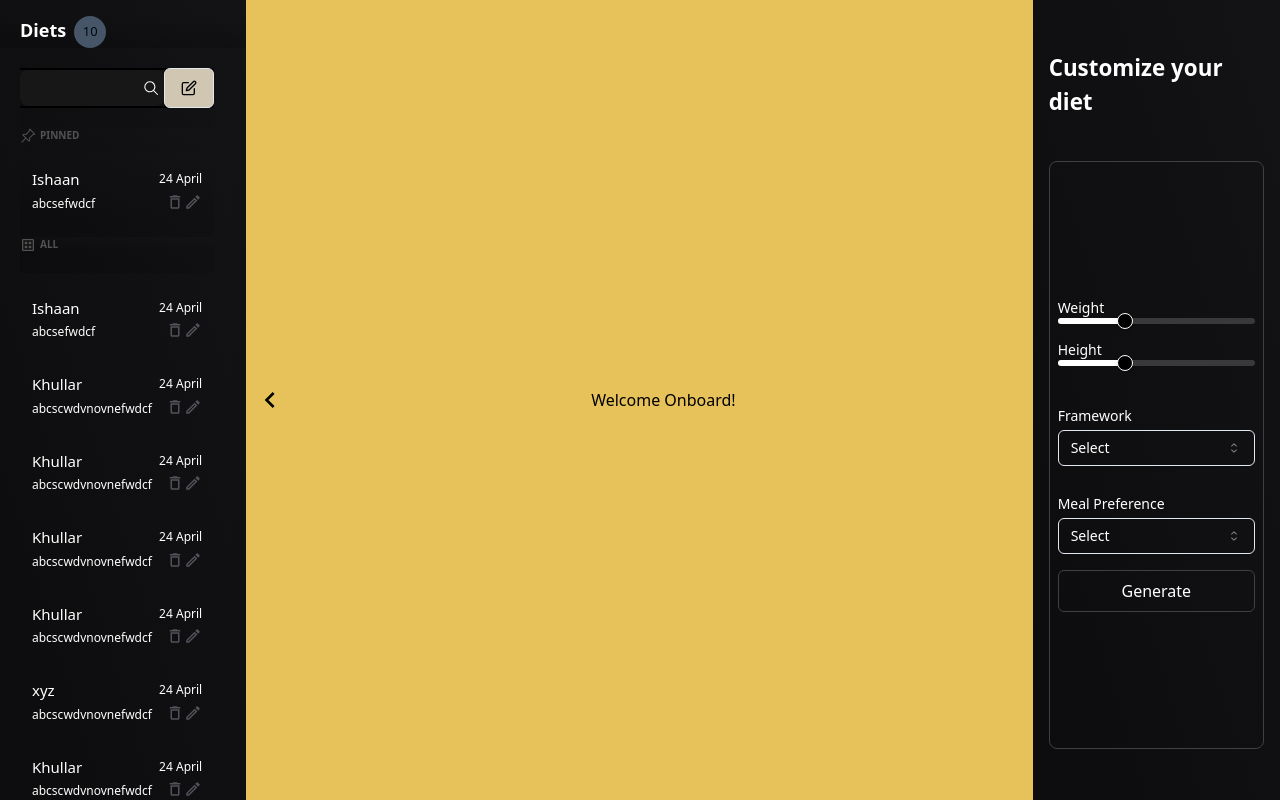
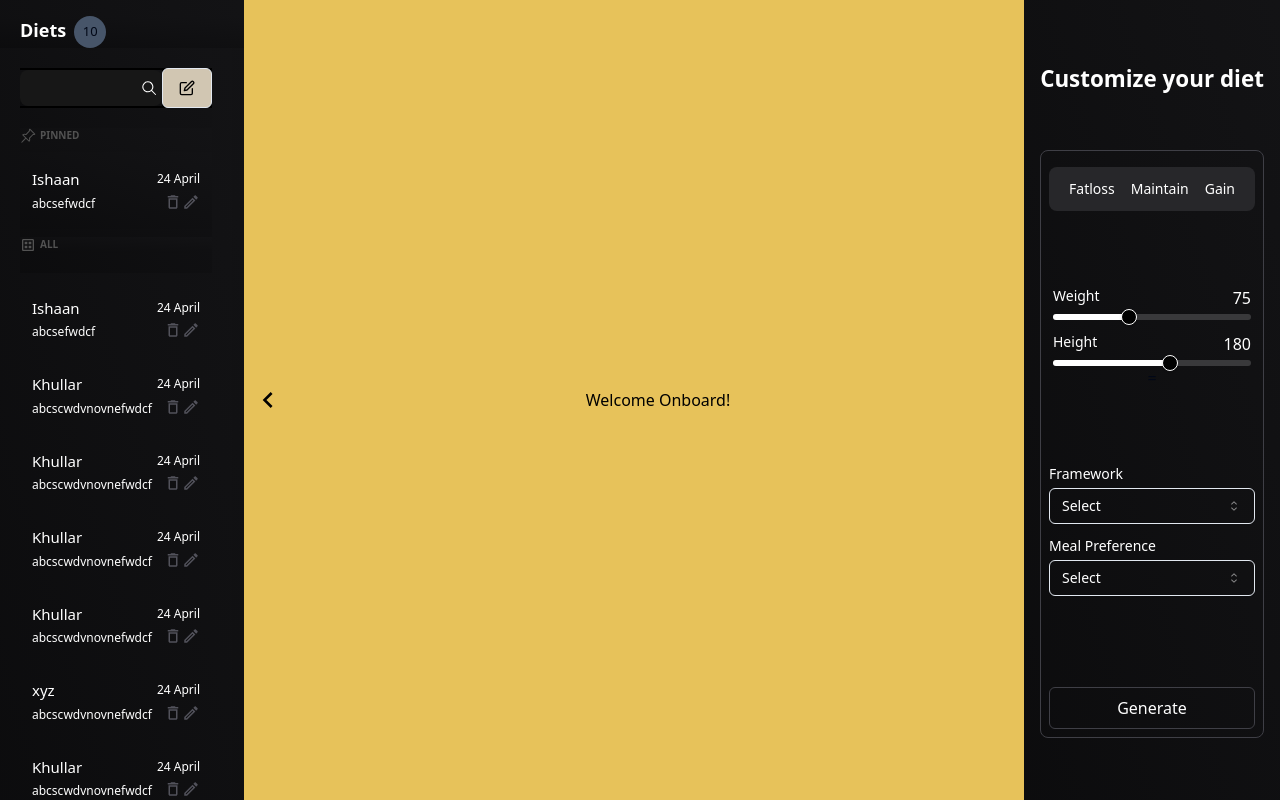
Before and after one commit to ishk9/getYourDiet, a Next.js app in the folder client/: page /Home in a window 1280 px wide. Built offline with nearby package versions, Linux system fonts and the light colour scheme.

Commit message:
Feature: Added goal button

```diff
--- a/client/components/UserInputSection.js
+++ b/client/components/UserInputSection.js
@@ -1,34 +1,102 @@
 import { Select, SelectTrigger, SelectValue, SelectContent, SelectItem } from "./ui/select"
 import { Slider } from "./ui/slider"
-
+import { useState } from "react"
 
 function UserInputSection() {
+    const [wght, setWght] = useState(75);
+    const [hght, setHght] = useState(180);
+
+    const [fatloss, setFatloss] = useState(false);
+    const [maintain, setMaintain] = useState(false);
+    const [gain, setGain] = useState(false);
+
+    const handleInput = (e) => {
+        console.log(e);
+        switch(e){
+            case 0:
+                setFatloss(true);
+                setMaintain(false);
+                setGain(false);
+                break;
+            case 1:
+                setFatloss(false);
+                setMaintain(true);
+                setGain(false);
+                break;
+            case 2:
+                setFatloss(false);
+                setMaintain(false);
+                setGain(true);
+                break;
+            default:
+                setFatloss(false);
+                setMaintain(false);
+                setGain(false);
+                break;
+        }
+        console.log(fatloss, maintain, gain);
+    }
+
+    const handleWghtChange = (value) => {
+        console.log(value);
+        setWght(value);
+    };
+    const handleHghtChange = (value) => {
+        console.log(value);
+        setHght(value);
+    };
     return (
-        <div className='h-3/4 w-full flex flex-col justify-center items-center bg-transparent border-[1px] rounded-lg border-zinc-700'>
+        <div className='h-3/4 w-full flex flex-col justify-between items-center bg-transparent border-[1px] rounded-lg border-zinc-700 p-2'>
 
             {/* Goal */}
-            <div>
-
+            <div className="flex justify-center items-center w-full bg-[#27272A] px-4 py-1 rounded-lg mt-2">
+                <button onClick={() => handleInput(0)} className={`p-2 rounded-lg w-20 flex justify-center items-center ${fatloss ? "bg-black" : "bg-transparent"}`}>
+                    <p className="text-white text-sm">Fatloss</p>
+                </button>
+                <button onClick={() => handleInput(1)} className={`p-2 rounded-lg w-20 flex justify-center items-center ${maintain ? "bg-black" : "bg-transparent"}`}>
+                    <p className="text-white text-sm">Maintain</p>
+                </button>
+                <button onClick={() => handleInput(2)} className={`p-2 rounded-lg w-20 flex justify-center items-center ${gain ? "bg-black" : "bg-transparent"}`}>
+                    <p className="text-white text-sm">Gain</p>
+                </button>
             </div>
 
 
-            <div className='flex flex-col w-full justify-center items-center p-2'>
-                <div className='flex flex-col w-full justify-center items-start'>
-                    <label className='text-white text-sm font-medium cursor-default'>Weight</label>
-                    {/* <input placeholder="80kg" className='rounded-lg mt-1 p-2 w-full bg-transparent border-[1px] text-white border-zinc-700 hover:border-white'/> */}
-                    <Slider defaultValue={[33]} max={100} step={1} />
+            <div className='flex flex-col w-full justify-center items-center'>
+                <div className='flex flex-col w-full justify-center items-start px-1'>
+                    <div className='flex w-full justify-between mb-1'>
+                        <label className='text-white text-sm font-medium cursor-default'>Weight</label>
+                        <p className="text-white">{wght}</p>
+                    </div>
 
+                    <Slider
+                        defaultValue={[wght]}
+                        max={150}
+                        min={30}
+                        onValueChange={handleWghtChange}
+                        step={1}
+                    />
                 </div>
-                <div className='flex flex-col w-full justify-center items-start mt-4'>
-                    <label className='text-white text-sm font-medium cursor-default'>Height</label>
-                    {/* <input placeholder="180cm" className='rounded-lg mt-1 w-full p-2 bg-transparent border-[1px] text-white border-zinc-700 hover:border-white'/> */}
-                    <Slider defaultValue={[33]} max={100} step={1} />
+                <div className='flex flex-col w-full justify-center items-start px-1 mt-3'>
+                    <div className='flex w-full justify-between mb-1'>
+                        <label className='text-white text-sm font-medium cursor-default'>Height</label>
+                        <p className="text-white">{hght}</p>
+                    </div>
 
+                    <Slider
+                        defaultValue={[hght]}
+                        max={220}
+                        min={120}
+                        onValueChange={handleHghtChange}
+                        step={1}
+                    />
                 </div>
+
+           =
             </div>
 
-            <div className="flex flex-col w-full justify-evenly items-center mt-6">
-                <div className='flex flex-col w-full justify-center items-start p-2'>
+            <div className="flex flex-col w-full justify-evenly items-center">
+                <div className='flex flex-col w-full justify-center items-start'>
                     <h1 className="text-white text-sm font-medium cursor-default mb-1">Framework</h1>
                     <Select>
                         <SelectTrigger id="framework">
@@ -42,23 +110,23 @@ function UserInputSection() {
                         </SelectContent>
                     </Select>
                 </div>
-                <div className='flex flex-col w-full p-2 justify-center items-start mt-3'>
+                <div className='flex flex-col w-full justify-center items-start mt-3'>
                     <h1 className="text-white text-sm font-medium cursor-default mb-1">Meal Preference</h1>
                     <Select>
-                        <SelectTrigger id="framework">
+                        <SelectTrigger>
                         <SelectValue placeholder="Select" />
                         </SelectTrigger>
                         <SelectContent position="popper">
-                        <SelectItem value="next">Next.js</SelectItem>
-                        <SelectItem value="sveltekit">SvelteKit</SelectItem>
-                        <SelectItem value="astro">Astro</SelectItem>
-                        <SelectItem value="nuxt">Nuxt.js</SelectItem>
+                        <SelectItem value="veg">Vegetarian</SelectItem>
+                        <SelectItem value="egg">Eggetarian</SelectItem>
+                        <SelectItem value="nonveg">Non vegetarian</SelectItem>
+                        <SelectItem value="vegan">Vegan</SelectItem>
                         </SelectContent>
                     </Select>
                 </div>
             </div>
 
-            <div className="p-2 w-full">
+            <div className="w-full mt-4">
                 <button className="w-full rounded-md p-2 bg-transparent border border-zinc-700 hover:border-white duration-200">
                     <p className="text-white">Generate</p>
                 </button>
```
